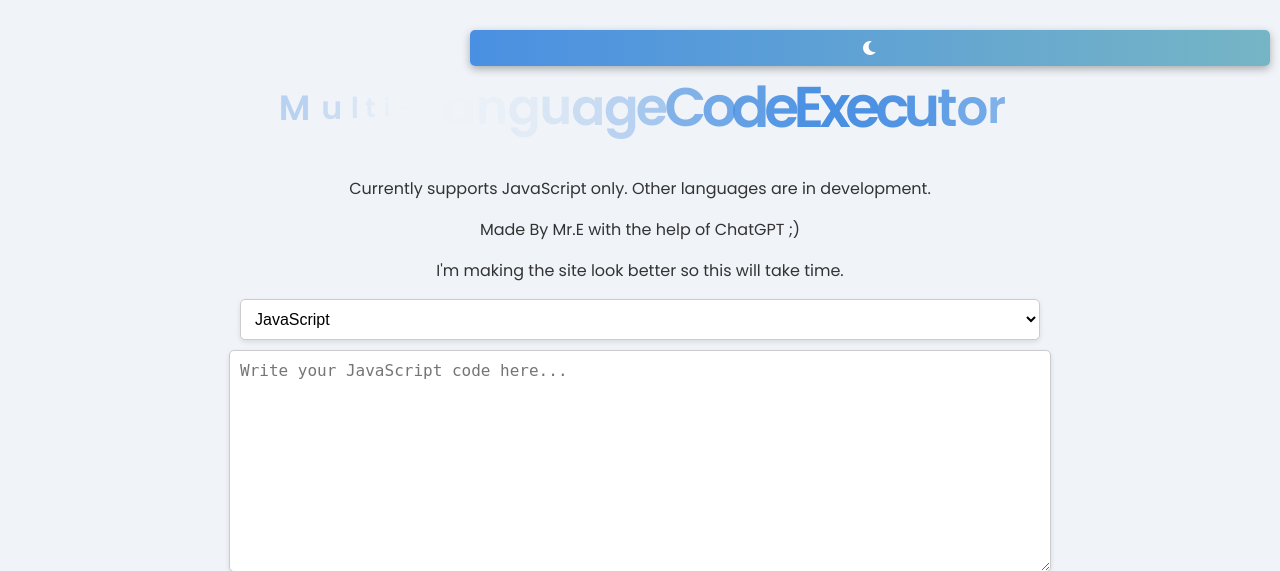
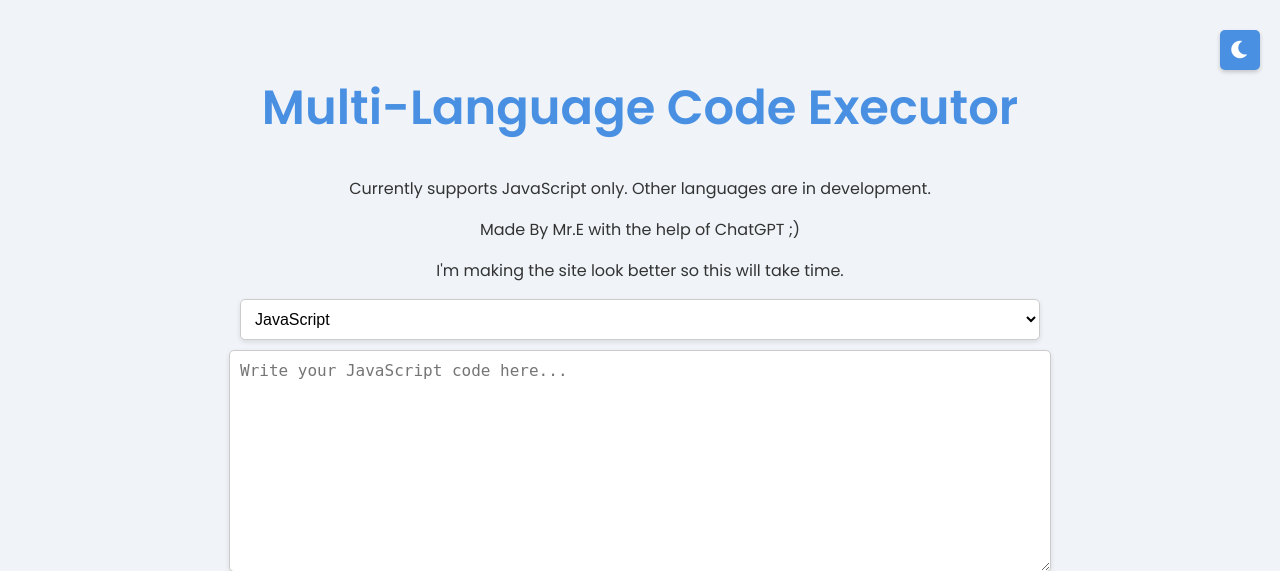
Before and after one commit to GYATSD/333, a PHP site: page / in a window 1280 px wide. Shown: the top 571 px of the page. Run offline with PHP 8.4, Linux system fonts and the light colour scheme.

Commit message:
Update styles.css

```diff
--- a/styles.css
+++ b/styles.css
@@ -6,22 +6,12 @@
     color: #333;
     margin: 0;
     padding: 20px;
-    transition: background-color 0.3s ease, color 0.3s ease;
-}
-
-body.dark-mode {
-    background-color: #181a1b;
-    color: #f0f0f0;
 }
 
 h1 {
     text-align: center;
     color: #4A90E2;
     font-size: 48px;
-}
-
-body.dark-mode h1 {
-    color: #76b5c5;
 }
 
 textarea, select, button, pre {
@@ -42,12 +32,6 @@
     resize: vertical;
 }
 
-body.dark-mode textarea {
-    background-color: #2c2f33;
-    color: #f0f0f0;
-    border-color: #555;
-}
-
 select {
     padding: 10px;
     font-size: 16px;
@@ -55,12 +39,6 @@
     border-radius: 5px;
     background-color: #fff;
     box-shadow: 0 2px 5px rgba(0, 0, 0, 0.1);
-}
-
-body.dark-mode select {
-    background-color: #2c2f33;
-    color: #f0f0f0;
-    border-color: #555;
 }
 
 button {
@@ -73,10 +51,6 @@
     cursor: pointer;
     transition: background-color 0.3s ease;
     box-shadow: 0 2px 5px rgba(0, 0, 0, 0.1);
-}
-
-body.dark-mode button {
-    background-color: #76b5c5;
 }
 
 button:hover {
@@ -93,10 +67,6 @@
     box-shadow: 0 2px 5px rgba(0, 0, 0, 0.1);
 }
 
-body.dark-mode pre {
-    background-color: #24292e;
-}
-
 .container {
     max-width: 900px;
     margin: 0 auto;
@@ -108,58 +78,61 @@
     margin-top: 30px;
 }
 
-body.dark-mode h3 {
-    color: #bdc3c7;
-}
-
-/* Add styles for animated title */
-.animated-title {
-    display: inline-block;
-}
-
-.letter {
-    display: inline-block;
-    opacity: 0;
-    animation: fade-color 3s infinite ease-in-out;
-}
-
-@keyframes fade-color {
-    0% { opacity: 0; transform: scale(0.5); }
-    50% { opacity: 1; transform: scale(1.2); }
-    100% { opacity: 0; transform: scale(1); }
-}
-
-/* Styles for dark mode toggle button at the top-right corner */
+/* Dark Mode Toggle Button */
 #darkModeToggle {
     position: absolute;
     top: 20px;
-    right: 10px;
-    padding: 10px; /* Adjust padding for square shape */
-    font-size: 14px; /* Decrease font size */
-    color: #fff;
-    background: linear-gradient(90deg, #4A90E2, #76b5c5); /* Gradient background */
-    border: none;
-    border-radius: 5px; /* Slightly round corners, can set to 0 for completely square */
-    cursor: pointer;
-    transition: background 0.3s ease, box-shadow 0.3s ease, transform 0.2s ease; /* Smooth transition effects */
-    box-shadow: 0 3px 8px rgba(0, 0, 0, 0.3); /* Reduced shadow for a smaller button */
-    display: flex; /* Use flexbox for alignment */
-    align-items: center; /* Center icon and text vertically */
-    justify-content: center; /* Center icon and text horizontally */
+    right: 20px;
+    width: 40px; /* Fixed width for square button */
+    height: 40px; /* Fixed height for square button */
+    padding: 0; /* Remove padding */
+    font-size: 18px; /* Adjust font size */
+    color: #fff; /* Text color */
+    background-color: #4A90E2; /* Solid background color */
+    border: none; /* Remove border */
+    border-radius: 5px; /* Slightly round corners */
+    cursor: pointer; /* Pointer cursor on hover */
+    transition: background-color 0.3s ease, box-shadow 0.3s ease; /* Smooth transition effects */
+    box-shadow: 0 2px 4px rgba(0, 0, 0, 0.2); /* Subtle shadow */
+    display: flex; /* Use flexbox for centering */
+    align-items: center; /* Center icon vertically */
+    justify-content: center; /* Center icon horizontally */
 }
 
 #darkModeToggle:hover {
-    background: linear-gradient(90deg, #357ABD, #5fa1b3); /* Change gradient on hover */
-    transform: translateY(-2px); /* Slightly raise the button on hover */
-    box-shadow: 0 5px 12px rgba(0, 0, 0, 0.4); /* Deeper shadow on hover */
+    background-color: #357ABD; /* Darker shade on hover */
+    box-shadow: 0 4px 8px rgba(0, 0, 0, 0.3); /* Deeper shadow on hover */
 }
 
 #darkModeToggle:active {
-    transform: translateY(1px); /* Slightly lower the button when active */
+    transform: scale(0.95); /* Slightly shrink when clicked */
 }
 
-/* Add styles for the icon */
+/* Icon styles */
 #darkModeToggle i {
-    margin: 0; /* Remove space between icon and text */
-    font-size: 16px; /* Ensure the icon size is appropriate */
+    margin: 0; /* Remove any margin */
+    font-size: 20px; /* Increase icon size if necessary */
 }
+
+/* Dark Mode Styles */
+.dark-mode {
+    background-color: #333;
+    color: #fff;
+}
+
+.dark-mode textarea,
+.dark-mode select,
+.dark-mode pre {
+    background-color: #444;
+    color: #fff;
+    border: 1px solid #666;
+}
+
+.dark-mode button {
+    background-color: #555; /* Button background color in dark mode */
+    color: #fff; /* Text color in dark mode */
+}
+
+.dark-mode button:hover {
+    background-color: #777; /* Button hover color in dark mode */
+}
```
